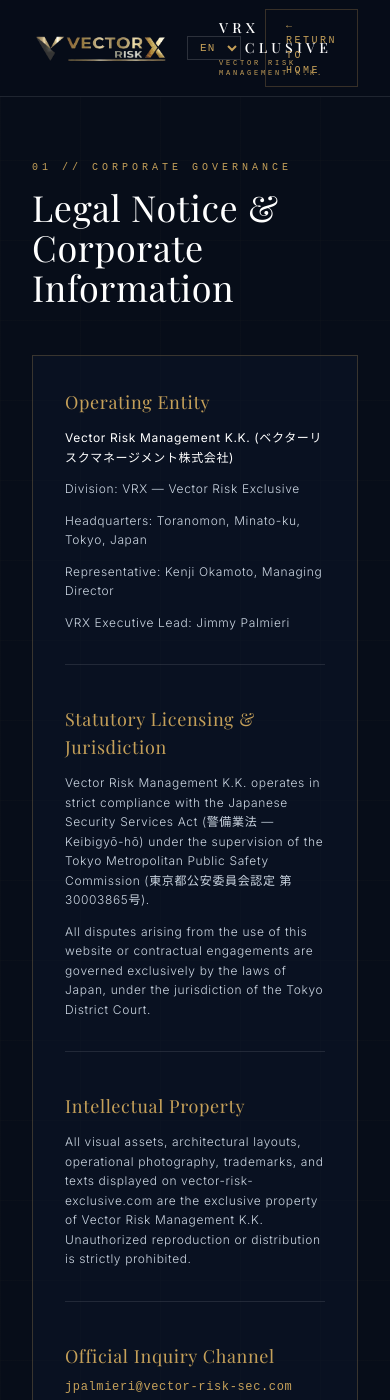
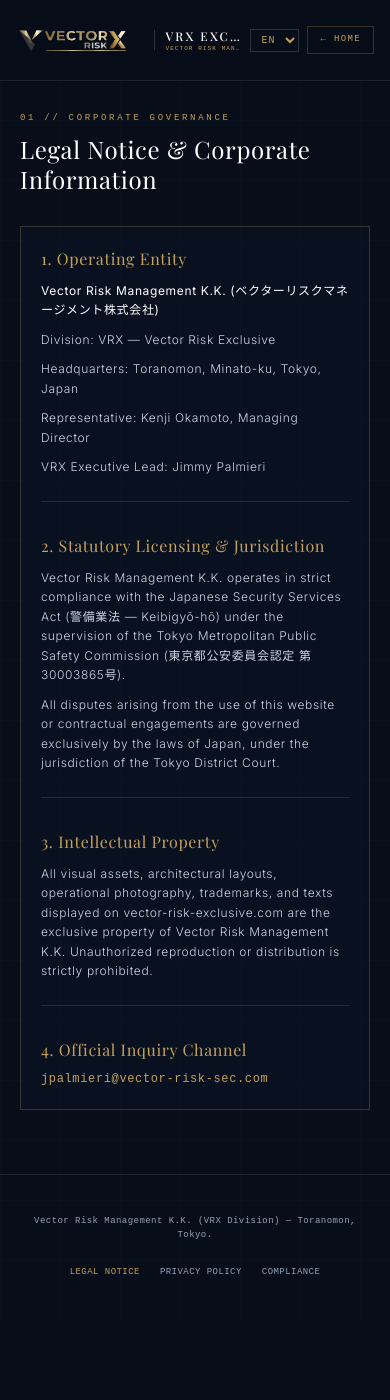
Before and after one commit to jpalmieri-ops/vrx-website, a plain HTML site: page legal.html in a window 390 px wide. Shown: the top 1400 px of the page. After the commit the page ends 1320 px from the top, so only its background shows below. Drawn offline with nearby package versions, Linux system fonts and the light colour scheme; a web font is replaced by a local one.

Commit message:
Update legal.html

```diff
--- a/legal.html
+++ b/legal.html
@@ -1,11 +1,14 @@
 <!DOCTYPE html>
 <html lang="en" class="dark">
 <head>
-    <link rel="icon" type="image/png" href="assets/icon.png">
     <meta charset="UTF-8">
     <meta name="viewport" content="width=device-width, initial-scale=1.0">
     <meta name="referrer" content="strict-origin-when-cross-origin">
     <title>Legal Notice | VRX — Vector Risk Exclusive</title>
+    <meta name="robots" content="index, follow">
+    <link rel="canonical" href="https://vector-risk-exclusive.com/legal.html">
+    <link rel="icon" type="image/png" href="assets/icon.png">
+
     <script src="https://cdn.tailwindcss.com"></script>
     <script>
         tailwind.config = {
@@ -18,22 +21,24 @@
                         gold: { DEFAULT: '#c5a059', light: '#dfbe7d', dark: '#9e7b39' }
                     },
                     fontFamily: {
-                        sans: ['Inter', 'sans-serif'],
-                        serif: ['Playfair Display', 'serif'],
+                        sans: ['Inter', 'Noto Sans JP', 'sans-serif'],
+                        serif: ['Playfair Display', 'Noto Serif JP', 'serif'],
                         mono: ['Courier New', 'monospace']
                     }
                 }
             }
         }
     </script>
-    <link href="https://fonts.googleapis.com/css2?family=Inter:wght@200;300;400;500&family=Playfair+Display:ital,wght@0,400;0,500;0,600;1,400&display=swap" rel="stylesheet">
+    <link rel="preconnect" href="https://fonts.googleapis.com">
+    <link rel="preconnect" href="https://fonts.gstatic.com" crossorigin>
+    <link href="https://fonts.googleapis.com/css2?family=Inter:wght@200;300;400;500&family=Noto+Sans+JP:wght@300;400;500&family=Noto+Serif+JP:wght@400;500;600&family=Playfair+Display:ital,wght@0,400;0,500;0,600;1,400&display=swap" rel="stylesheet">
     <style>
-        body { font-family: 'Inter', sans-serif; background-color: #070d19; color: #94a3b8; letter-spacing: 0.04em; }
-        h1, h2, h3, .font-serif { font-family: 'Playfair Display', serif; }
+        body { font-family: 'Inter', 'Noto Sans JP', sans-serif; background-color: #070d19; color: #94a3b8; letter-spacing: 0.04em; overflow-x: hidden; }
+        h1, h2, h3, .font-serif { font-family: 'Playfair Display', 'Noto Serif JP', serif; }
         .grid-lines {
             background-image: linear-gradient(to right, rgba(197, 160, 89, 0.02) 1px, transparent 1px),
                               linear-gradient(to bottom, rgba(197, 160, 89, 0.02) 1px, transparent 1px);
-            background-size: 80px 80px;
+            background-size: 60px 60px;
         }
         .editorial-border { border: 1px solid rgba(197, 160, 89, 0.25); }
         select option { background-color: #070d19; color: #c5a059; }
@@ -42,97 +47,110 @@
 <body class="bg-darkBg text-slate-300 antialiased selection:bg-gold selection:text-darkBg grid-lines min-h-screen flex flex-col">
 
     <!-- Header -->
-    <header class="fixed top-0 left-0 w-full z-40 bg-[#070d19]/90 backdrop-blur-md border-b border-white/10">
-        <div class="max-w-7xl mx-auto px-8 h-24 flex items-center justify-between">
-            <a href="index.html" class="flex items-center gap-4 group">
-                <img src="assets/vrx-logo.png" alt="VRX Logo" class="h-8 w-auto object-contain">
-                <div class="h-6 w-[1px] bg-white/15"></div>
-                <div class="flex flex-col">
-                    <span class="font-serif tracking-[0.3em] text-sm text-white uppercase font-medium">VRX Exclusive</span>
-                    <span class="text-[7px] tracking-[0.4em] uppercase text-gold font-mono">Vector Risk Management K.K.</span>
+    <header class="fixed top-0 left-0 w-full z-40 bg-[#070d19]/95 backdrop-blur-md border-b border-white/10">
+        <div class="max-w-7xl mx-auto px-4 sm:px-8 h-20 sm:h-24 flex items-center justify-between gap-2">
+            <a href="index.html" class="flex items-center gap-2.5 sm:gap-4 group min-w-0">
+                <img src="assets/vrx-logo.png" alt="VRX Logo" class="h-6 sm:h-8 w-auto object-contain shrink-0">
+                <div class="h-5 sm:h-6 w-[1px] bg-white/15 shrink-0"></div>
+                <div class="flex flex-col truncate">
+                    <span class="font-serif tracking-[0.18em] sm:tracking-[0.3em] text-xs sm:text-sm text-white uppercase font-medium truncate">VRX Exclusive</span>
+                    <span class="text-[6px] sm:text-[7px] tracking-[0.18em] sm:tracking-[0.4em] uppercase text-gold font-mono truncate">Vector Risk Management K.K.</span>
                 </div>
             </a>
 
-            <div class="flex items-center gap-6">
-                <select id="lang-select" class="bg-darkBg border border-white/15 text-[11px] font-mono tracking-widest text-gold py-1 px-2 focus:outline-none focus:border-gold cursor-pointer">
+            <div class="flex items-center gap-2 sm:gap-5 shrink-0">
+                <select id="lang-select" aria-label="Language selector" class="bg-darkBg border border-white/15 text-[10px] sm:text-[11px] font-mono tracking-widest text-gold py-1 px-1.5 sm:px-2 focus:outline-none focus:border-gold cursor-pointer">
                     <option value="en">EN</option>
                     <option value="jp">JP</option>
                     <option value="fr">FR</option>
                 </select>
-                <a href="index.html" class="px-5 py-2 editorial-border text-gold text-[10px] tracking-[0.25em] uppercase hover:bg-gold hover:text-darkBg transition-all font-mono"
-                   data-en="← Return to Home" data-jp="← ホームに戻る" data-fr="← Retour à l'accueil">← Return to Home</a>
+                <a href="index.html" class="px-3 sm:px-5 py-1.5 sm:py-2 editorial-border text-gold text-[9px] sm:text-[10px] tracking-[0.15em] sm:tracking-[0.25em] uppercase hover:bg-gold hover:text-darkBg transition-all font-mono whitespace-nowrap"
+                   data-en="← Home" data-jp="← ホーム" data-fr="← Accueil">← Home</a>
             </div>
         </div>
     </header>
 
     <!-- Main Content -->
-    <main class="flex-grow pt-40 pb-24 px-8 max-w-4xl mx-auto w-full">
-        <div class="mb-12">
-            <span class="text-[10px] uppercase tracking-[0.4em] text-gold font-mono block mb-3">01 // Corporate Governance</span>
-            <h1 class="text-4xl md:text-5xl font-serif text-white" data-en="Legal Notice & Corporate Information" data-jp="法的通知・会社概要" data-fr="Mentions Légales & Informations Corporatives">Legal Notice & Corporate Information</h1>
+    <main class="flex-grow pt-28 sm:pt-40 pb-16 sm:pb-24 px-5 sm:px-8 max-w-4xl mx-auto w-full">
+        <div class="mb-8 sm:mb-12">
+            <span class="text-[9px] sm:text-[10px] uppercase tracking-[0.3em] sm:tracking-[0.4em] text-gold font-mono block mb-2 sm:mb-3">01 // Corporate Governance</span>
+            <h1 class="text-2xl sm:text-4xl md:text-5xl font-serif text-white leading-tight" data-en="Legal Notice & Corporate Information" data-jp="法的通知・会社概要" data-fr="Mentions Légales & Informations Corporatives">Legal Notice & Corporate Information</h1>
         </div>
 
-        <div class="editorial-border bg-cardBg/50 p-8 md:p-12 space-y-10 text-xs md:text-sm font-light leading-relaxed">
+        <div class="editorial-border bg-cardBg/50 p-5 sm:p-8 md:p-12 space-y-8 sm:space-y-10 text-xs sm:text-sm font-light leading-relaxed">
 
-            <section class="space-y-3 border-b border-white/10 pb-8">
-                <h2 class="text-lg font-serif text-gold" data-en="Operating Entity" data-jp="運営法人" data-fr="Entité Exploitante">Operating Entity</h2>
+            <section class="space-y-2.5 sm:space-y-3 border-b border-white/10 pb-6 sm:pb-8">
+                <h2 class="text-base sm:text-lg font-serif text-gold" data-en="1. Operating Entity" data-jp="1. 運営法人" data-fr="1. Entité Exploitante">1. Operating Entity</h2>
                 <p class="text-white font-normal">Vector Risk Management K.K. (ベクターリスクマネージメント株式会社)</p>
-                <p data-en="Division: VRX — Vector Risk Exclusive" data-jp="部門：VRX（ベクター・リスク・エクスクルーシブ）" data-fr="Division : VRX — Vector Risk Exclusive">Division: VRX — Vector Risk Exclusive</p>
+                <p data-en="Division: VRX — Vector Risk Exclusive" data-jp="部門：VRX（Vector Risk Exclusive）" data-fr="Division : VRX — Vector Risk Exclusive">Division: VRX — Vector Risk Exclusive</p>
                 <p data-en="Headquarters: Toranomon, Minato-ku, Tokyo, Japan" data-jp="所在地：〒105-0001 東京都港区虎ノ門" data-fr="Siège social : Toranomon, Minato-ku, Tokyo, Japon">Headquarters: Toranomon, Minato-ku, Tokyo, Japan</p>
-                <p data-en="Representative: Kenji Okamoto, Managing Director" data-jp="代表取締役：岡本 健司" data-fr="Représentant légal : Kenji Okamoto, Managing Director">Representative: Kenji Okamoto, Managing Director</p>
+                <p data-en="Representative: Kenji Okamoto, Managing Director" data-jp="代表取締役：岡本 健司" data-fr="Représentant légal : Kenji Okamoto, Directeur Général">Representative: Kenji Okamoto, Managing Director</p>
                 <p data-en="VRX Executive Lead: Jimmy Palmieri" data-jp="VRX部門 エグゼクティブ・リード：ジミー・パルミエリ" data-fr="Directeur Exécutif VRX : Jimmy Palmieri">VRX Executive Lead: Jimmy Palmieri</p>
             </section>
 
-            <section class="space-y-3 border-b border-white/10 pb-8">
-                <h2 class="text-lg font-serif text-gold" data-en="Statutory Licensing & Jurisdiction" data-jp="法定許認可および準拠法" data-fr="Licence Statutaire & Juridiction">Statutory Licensing & Jurisdiction</h2>
+            <section class="space-y-2.5 sm:space-y-3 border-b border-white/10 pb-6 sm:pb-8">
+                <h2 class="text-base sm:text-lg font-serif text-gold" data-en="2. Statutory Licensing & Jurisdiction" data-jp="2. 法定許認可および準拠法" data-fr="2. Licence Statutaire & Juridiction">2. Statutory Licensing & Jurisdiction</h2>
                 <p data-en="Vector Risk Management K.K. operates in strict compliance with the Japanese Security Services Act (警備業法 — Keibigyō-hō) under the supervision of the Tokyo Metropolitan Public Safety Commission (東京都公安委員会認定 第30003865号)."
-                   data-jp="ベクターリスクマネージメント株式会社は、東京都公安委員会の認定（東京都公安委員会認定 第30003865号）および監督のもと、警備業法および関連法令を厳格に遵守して業務を遂行しております。"
-                   data-fr="Vector Risk Management K.K. exerce ses activités dans le strict respect de la loi japonaise sur les services de sécurité privée (警備業法 — Keibigyō-hō) sous l'agrément de la Commission de sécurité publique de la métropole de Tokyo (東京都公安委員会認定 第30003865号).">
+                   data-jp="ベクターリスクマネージメント株式会社は、東京都公安委員会の認定（第30003865号）および監督のもと、警備業法および関連法令を厳格に遵守して業務を遂行しております。"
+                   data-fr="Vector Risk Management K.K. exerce ses activités dans le strict respect de la loi japonaise sur les services de sécurité privée (警備業法 — Keibigyō-hō) sous l'agrément et la supervision de la Commission de sécurité publique de la métropole de Tokyo (東京都公安委員会認定 第30003865号).">
                     Vector Risk Management K.K. operates in strict compliance with the Japanese Security Services Act (警備業法 — Keibigyō-hō) under the supervision of the Tokyo Metropolitan Public Safety Commission (東京都公安委員会認定 第30003865号).
                 </p>
                 <p data-en="All disputes arising from the use of this website or contractual engagements are governed exclusively by the laws of Japan, under the jurisdiction of the Tokyo District Court."
                    data-jp="本ウェブサイトの利用または契約に関連する一切の紛争については、日本法を準拠法とし、東京地方裁判所を第一審の専属的合意管轄裁判所とします。"
-                   data-fr="Tout litige relatif à l'utilisation de ce site ou aux engagements contractuels est régi exclusivement par le droit japonais et relève de la compétence du Tribunal de district de Tokyo.">
+                   data-fr="Tout litige relatif à l'utilisation de ce site ou aux engagements contractuels est régi exclusivement par le droit japonais et relève de la compétence exclusive du Tribunal de district de Tokyo.">
                     All disputes arising from the use of this website or contractual engagements are governed exclusively by the laws of Japan, under the jurisdiction of the Tokyo District Court.
                 </p>
             </section>
 
-            <section class="space-y-3 border-b border-white/10 pb-8">
-                <h2 class="text-lg font-serif text-gold" data-en="Intellectual Property" data-jp="知的財産権" data-fr="Propriété Intellectuelle">Intellectual Property</h2>
+            <section class="space-y-2.5 sm:space-y-3 border-b border-white/10 pb-6 sm:pb-8">
+                <h2 class="text-base sm:text-lg font-serif text-gold" data-en="3. Intellectual Property" data-jp="3. 知的財産権" data-fr="3. Propriété Intellectuelle">3. Intellectual Property</h2>
                 <p data-en="All visual assets, architectural layouts, operational photography, trademarks, and texts displayed on vector-risk-exclusive.com are the exclusive property of Vector Risk Management K.K. Unauthorized reproduction or distribution is strictly prohibited."
-                   data-jp="vector-risk-exclusive.com に掲載されているすべての画像、デザイン、写真、商標、およびテキストはベクターリスクマネージメント株式会社の専有財産です。無断での複製・転載を固く禁じます。"
-                   data-fr="L'ensemble des éléments visuels, photographies opérationnelles, marques et textes figurant sur vector-risk-exclusive.com sont la propriété exclusive de Vector Risk Management K.K. Toute reproduction non autorisée est strictement interdite.">
+                   data-jp="vector-risk-exclusive.com に掲載されているすべての画像、建築的レイアウト、写真、商標、およびテキストはベクターリスクマネージメント株式会社の専有財産です。無断での複製・転載・配布を固く禁じます。"
+                   data-fr="L'ensemble des éléments visuels, mises en page architecturales, photographies opérationnelles, marques et textes figurant sur vector-risk-exclusive.com sont la propriété exclusive de Vector Risk Management K.K. Toute reproduction ou diffusion non autorisée est strictement interdite.">
                     All visual assets, architectural layouts, operational photography, trademarks, and texts displayed on vector-risk-exclusive.com are the exclusive property of Vector Risk Management K.K. Unauthorized reproduction or distribution is strictly prohibited.
                 </p>
             </section>
 
             <section class="space-y-2">
-                <h2 class="text-lg font-serif text-gold" data-en="Official Inquiry Channel" data-jp="公式お問い合わせ窓口" data-fr="Canal de Contact Officiel">Official Inquiry Channel</h2>
-                <p class="font-mono text-gold">jpalmieri@vector-risk-sec.com</p>
+                <h2 class="text-base sm:text-lg font-serif text-gold" data-en="4. Official Inquiry Channel" data-jp="4. 公式お問い合わせ窓口" data-fr="4. Canal de Contact Officiel">4. Official Inquiry Channel</h2>
+                <p class="font-mono text-gold break-all">jpalmieri@vector-risk-sec.com</p>
             </section>
 
         </div>
     </main>
 
     <!-- Footer -->
-    <footer class="py-10 border-t border-white/10 text-center text-[10px] font-mono tracking-widest text-slate-400">
-        <div class="max-w-7xl mx-auto px-8 flex flex-col md:flex-row items-center justify-between gap-6">
-            <span>Vector Risk Management K.K. (VRX Division) — Toranomon, Tokyo.</span>
-            <div class="flex space-x-8 uppercase">
-                <a href="legal.html" class="text-gold">Legal Notice</a>
-                <a href="privacy.html" class="hover:text-gold transition-colors">Privacy Policy</a>
-                <a href="compliance.html" class="hover:text-gold transition-colors">Compliance</a>
+    <footer class="py-10 border-t border-white/10 text-center text-[9px] sm:text-[10px] font-mono tracking-wider sm:tracking-widest text-slate-400">
+        <div class="max-w-7xl mx-auto px-5 sm:px-8 flex flex-col md:flex-row items-center justify-between gap-6">
+            <span data-en="Vector Risk Management K.K. (VRX Division) — Toranomon, Tokyo." data-jp="ベクターリスクマネージメント株式会社 (VRX部門) — 東京・虎ノ門" data-fr="Vector Risk Management K.K. (Division VRX) — Toranomon, Tokyo.">Vector Risk Management K.K. (VRX Division) — Toranomon, Tokyo.</span>
+            <div class="flex flex-wrap justify-center gap-5 sm:gap-8 uppercase">
+                <a href="legal.html" class="text-gold" data-en="Legal Notice" data-jp="法的通知" data-fr="Mentions Légales">Legal Notice</a>
+                <a href="privacy.html" class="hover:text-gold transition-colors" data-en="Privacy Policy" data-jp="プライバシーポリシー" data-fr="Confidentialité">Privacy Policy</a>
+                <a href="compliance.html" class="hover:text-gold transition-colors" data-en="Compliance" data-jp="コンプライアンス" data-fr="Conformité">Compliance</a>
             </div>
         </div>
     </footer>
 
     <script>
-        document.getElementById('lang-select').addEventListener('change', function() {
-            const lang = this.value;
+        const langSelect = document.getElementById('lang-select');
+        function applyLanguage(lang) {
+            document.documentElement.lang = lang === 'jp' ? 'ja' : lang;
             document.querySelectorAll('[data-en]').forEach(el => {
                 const txt = el.getAttribute(`data-${lang}`);
                 if (txt) el.innerHTML = txt;
             });
+        }
+
+        const savedLang = localStorage.getItem('vrx_lang');
+        if (savedLang && ['en', 'jp', 'fr'].includes(savedLang)) {
+            langSelect.value = savedLang;
+            applyLanguage(savedLang);
+        }
+
+        langSelect.addEventListener('change', function() {
+            const lang = this.value;
+            localStorage.setItem('vrx_lang', lang);
+            applyLanguage(lang);
         });
     </script>
 </body>
```
